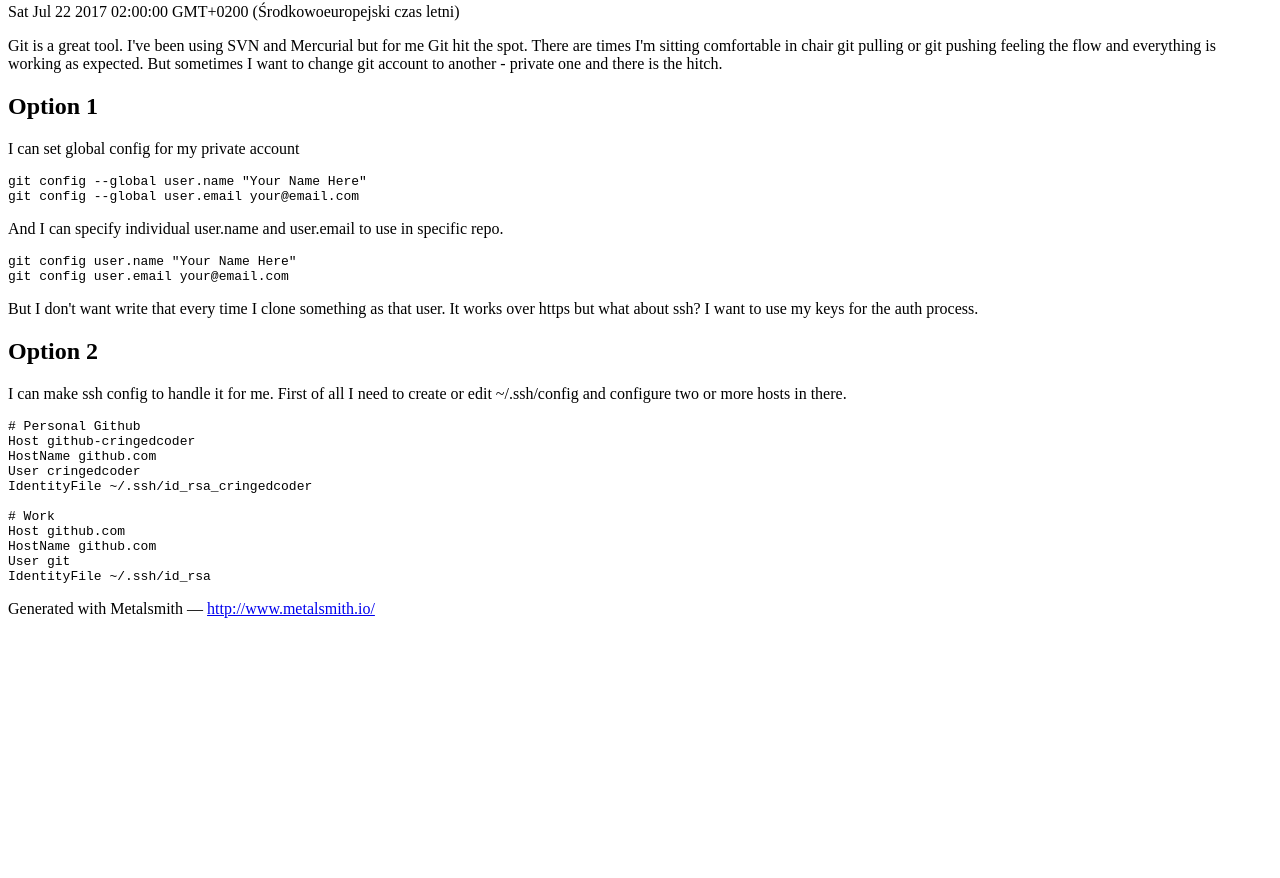
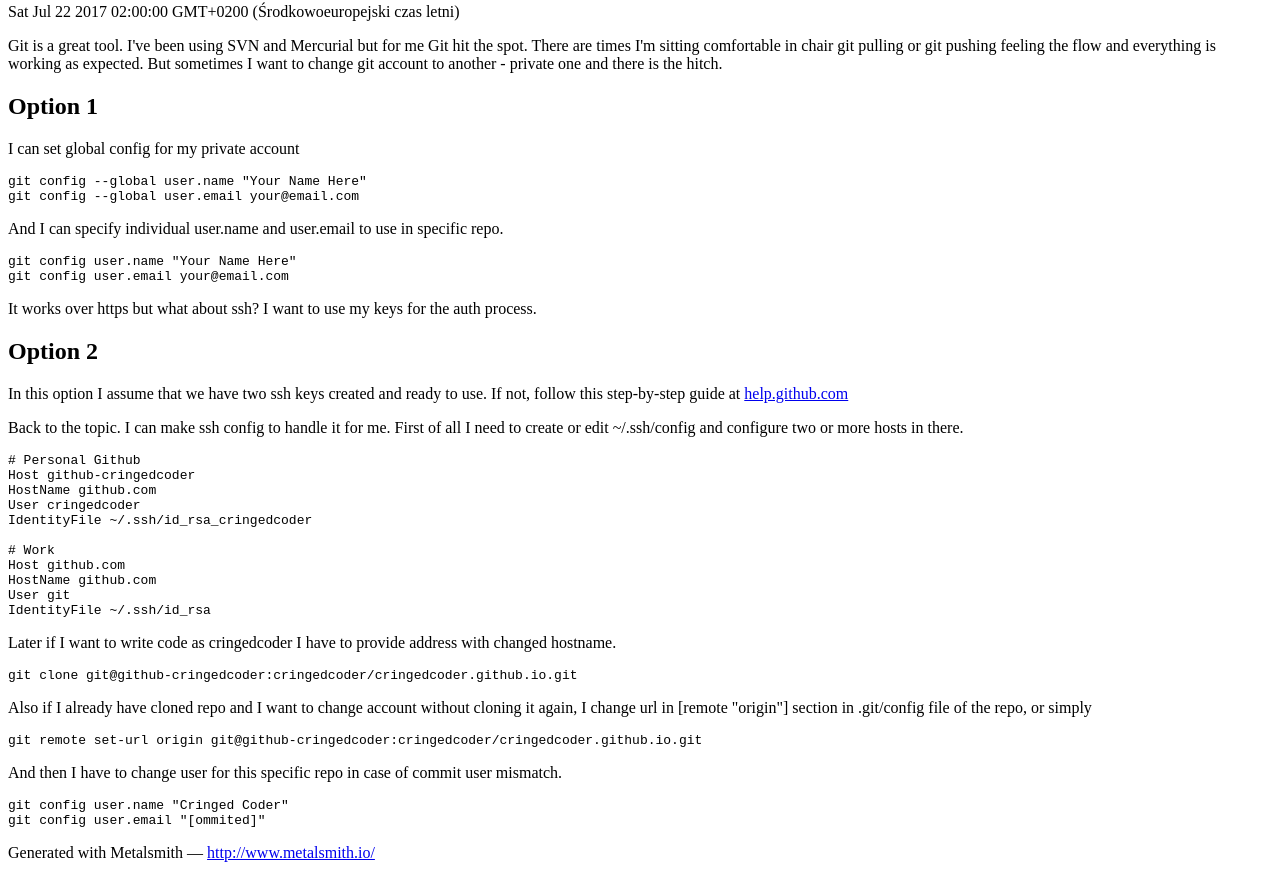
Before and after one commit to cringedcoder/cringedcoder.github.io, a plain HTML site: page posts/multiple-ssh-keys-and-github-users/index.html in a window 1280 px wide. Shown: the part 111-989 px from the top of the page. Before the commit the page ends 800 px from the top, so only its background shows below. Drawn offline with Linux system fonts and the light colour scheme.

Commit message:
some changes

```diff
--- a/posts/multiple-ssh-keys-and-github-users/index.html
+++ b/posts/multiple-ssh-keys-and-github-users/index.html
@@ -27,11 +27,14 @@ git config --global user.email your@email.com
 <pre><code class="lang-bash">git config user.name &quot;Your Name Here&quot;
 git config user.email your@email.com
 </code></pre>
-<p>But I don&#39;t want write that every time I clone something as that user. It works
-over https but what about ssh? I want to use my keys for the auth process.</p>
+<p>It works over https but what about ssh? I want to use my keys for the auth
+process.</p>
 <h2 id="option-2">Option 2</h2>
-<p>I can make ssh config to handle it for me. First of all I need to create or edit
-~/.ssh/config and configure two or more hosts in there.</p>
+<p>In this option I assume that we have two ssh keys created and ready to use. If
+not, follow this step-by-step guide at
+<a href="https://help.github.com/articles/connecting-to-github-with-ssh/">help.github.com</a></p>
+<p>Back to the topic. I can make ssh config to handle it for me. First of all
+I need to create or edit ~/.ssh/config and configure two or more hosts in there.</p>
 <pre><code># Personal Github
 Host github-cringedcoder
 HostName github.com
@@ -43,7 +46,21 @@ Host github.com
 HostName github.com
 User git
 IdentityFile ~/.ssh/id_rsa
+</code></pre><p>Later if I want to write code as cringedcoder I have to provide address with
+changed hostname.</p>
+<pre><code class="lang-bash">git clone git@github-cringedcoder:cringedcoder/cringedcoder.github.io.git
 </code></pre>
+<p>Also if I already have cloned repo and I want to change account without cloning
+it again, I change url in [remote &quot;origin&quot;] section in .git/config file of the
+repo, or simply </p>
+<pre><code class="lang-bash">git remote set-url origin git@github-cringedcoder:cringedcoder/cringedcoder.github.io.git
+</code></pre>
+<p>And then I have to change user for this specific repo in case of commit user
+mismatch.</p>
+<pre><code class="lang-bash">git config user.name &quot;Cringed Coder&quot;
+git config user.email &quot;[ommited]&quot;
+</code></pre>
+
 
   <footer>
     <p>Generated with Metalsmith &mdash; <a href="http://www.metalsmith.io/">http://www.metalsmith.io/</a></p>
```
